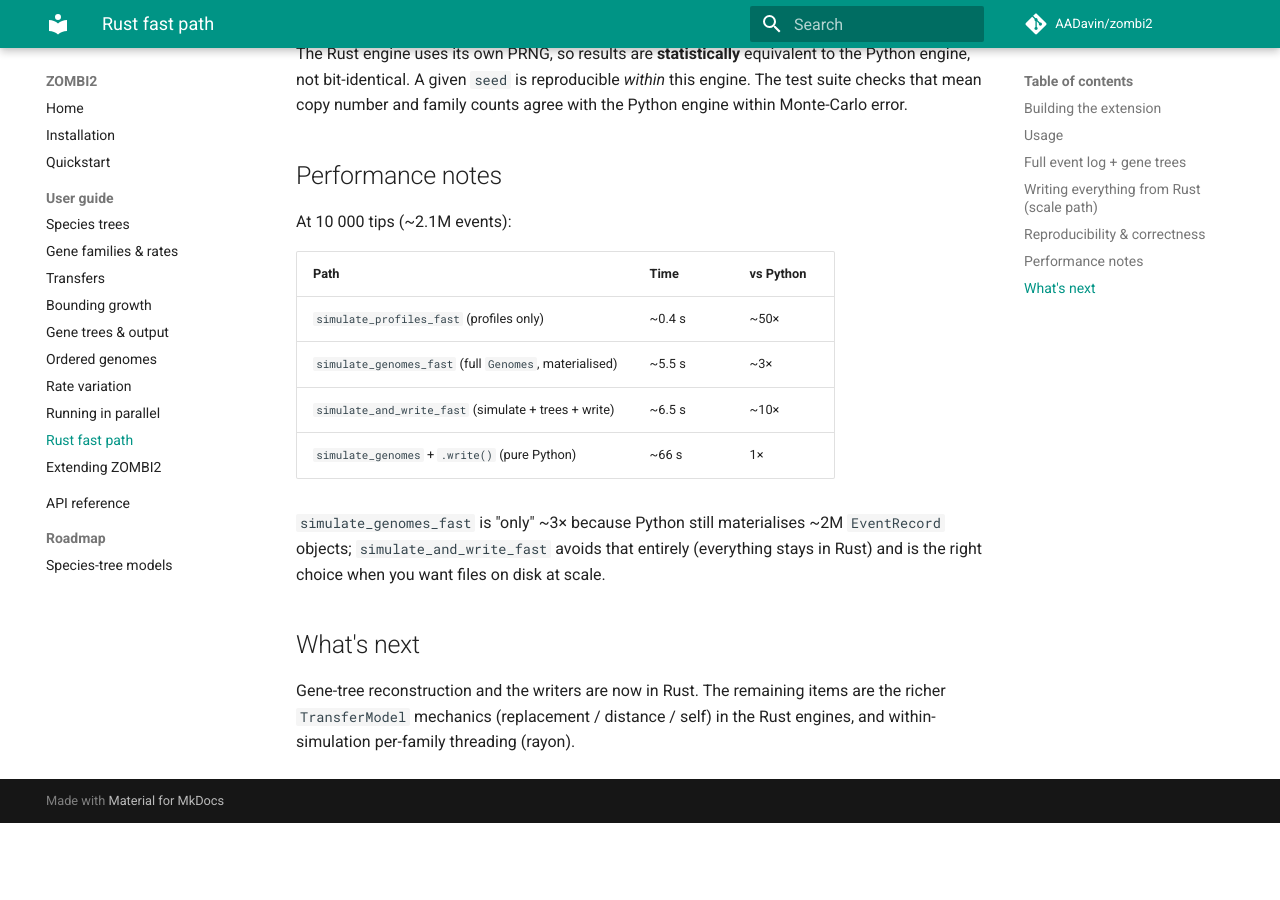
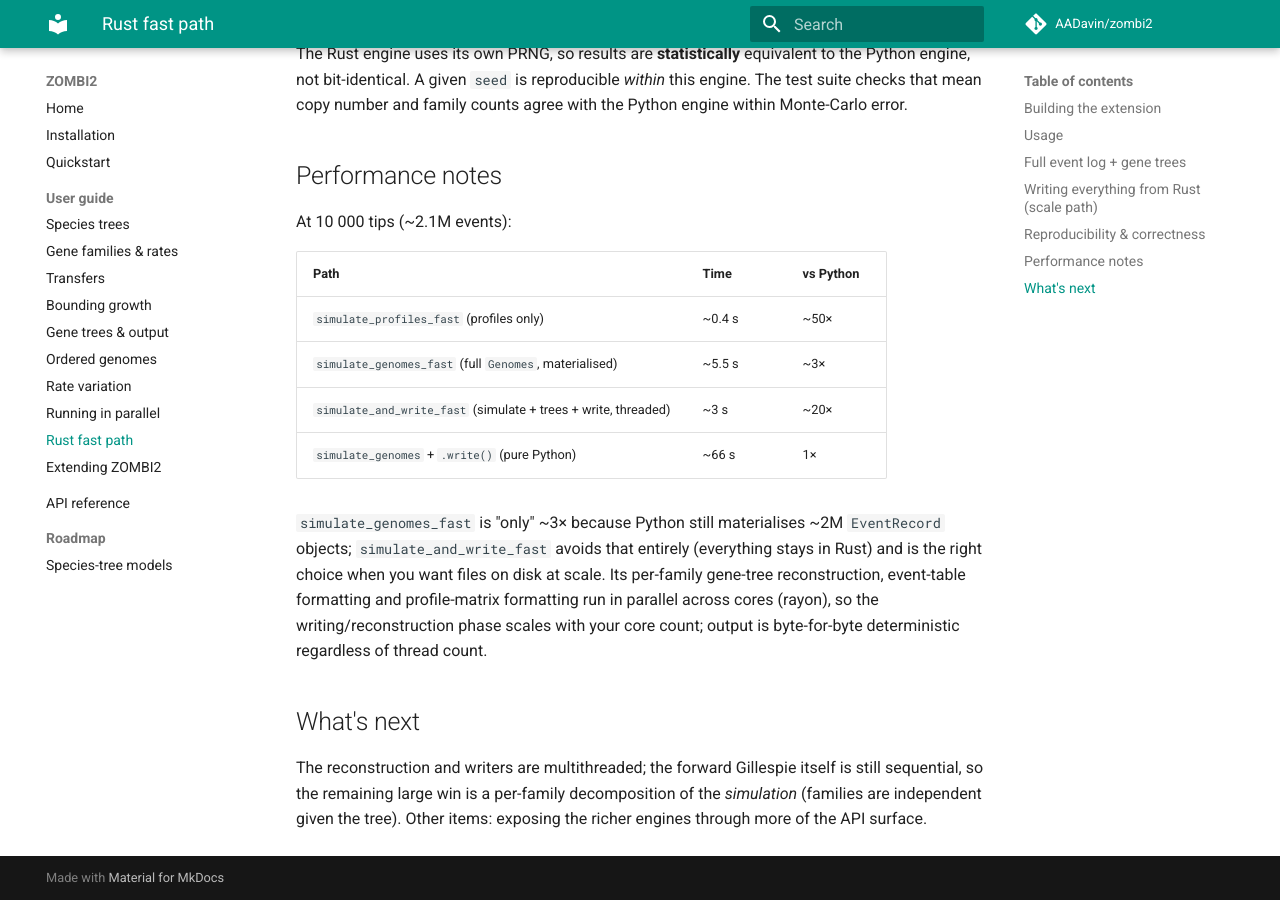
Before and after one commit to AADavin/zombi2, an MkDocs documentation site: the page built from docs/guide/rust-fast-path.md, in a window 1280 px wide and 900 px high, scrolled down 2227 px. Built offline with MkDocs 1.6.1 and Material for MkDocs 9.7.7, drawn with Linux system fonts in a browser that asks for light colours; comment, search, counter and statistics services are not loaded; before the commit the page ends 3050 px from its top, so only the background shows below that.

Commit message:
Parallelize per-family reconstruction + writing with rayon (~2x on the write path)
simulate_and_write_fast now reconstructs gene trees, formats event tables, and formats the profile/presence matrices in parallel across cores (rayon par_iter over families; per-family writes are independent, shared inputs are read-only; profile rows built in bounded batches then written in order). Output stays byte-for-byte deterministic regardless of thread count. 10k-tip simulate+write: ~6.5s -> ~3s (~20x vs pure-Python simulate+write). The forward Gillespie itself remains sequential (a per-family simulation decomposition is the next step). 113 tests (92 non-nucleotide) passing; invariant + reproducibility verified; docs updated.

Co-Authored-By: Claude Opus 4.8 <noreply@anthropic.com>

```diff
--- a/docs/guide/rust-fast-path.md
+++ b/docs/guide/rust-fast-path.md
@@ -109,15 +109,19 @@ At 10 000 tips (~2.1M events):
 | --- | --- | --- |
 | `simulate_profiles_fast` (profiles only) | ~0.4 s | ~50× |
 | `simulate_genomes_fast` (full `Genomes`, materialised) | ~5.5 s | ~3× |
-| `simulate_and_write_fast` (simulate + trees + write) | ~6.5 s | ~10× |
+| `simulate_and_write_fast` (simulate + trees + write, threaded) | ~3 s | ~20× |
 | `simulate_genomes` + `.write()` (pure Python) | ~66 s | 1× |
 
 `simulate_genomes_fast` is "only" ~3× because Python still materialises ~2M `EventRecord`
 objects; `simulate_and_write_fast` avoids that entirely (everything stays in Rust) and is the
-right choice when you want files on disk at scale.
+right choice when you want files on disk at scale. Its per-family gene-tree reconstruction,
+event-table formatting and profile-matrix formatting run in parallel across cores (rayon), so
+the writing/reconstruction phase scales with your core count; output is byte-for-byte
+deterministic regardless of thread count.
 
 ## What's next
 
-Gene-tree reconstruction and the writers are now in Rust. The remaining items are the richer
-`TransferModel` mechanics (replacement / distance / self) in the Rust engines, and
-within-simulation per-family threading (rayon).
+The reconstruction and writers are multithreaded; the forward Gillespie itself is still
+sequential, so the remaining large win is a per-family decomposition of the *simulation*
+(families are independent given the tree). Other items: exposing the richer engines through
+more of the API surface.
```
Also changed, not shown: 3 other files.
